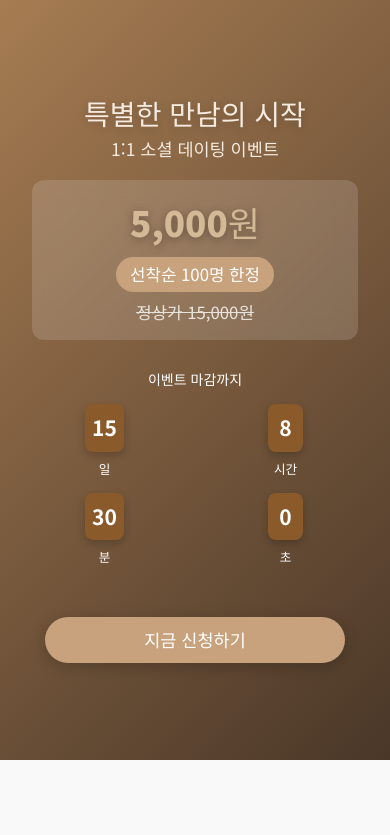
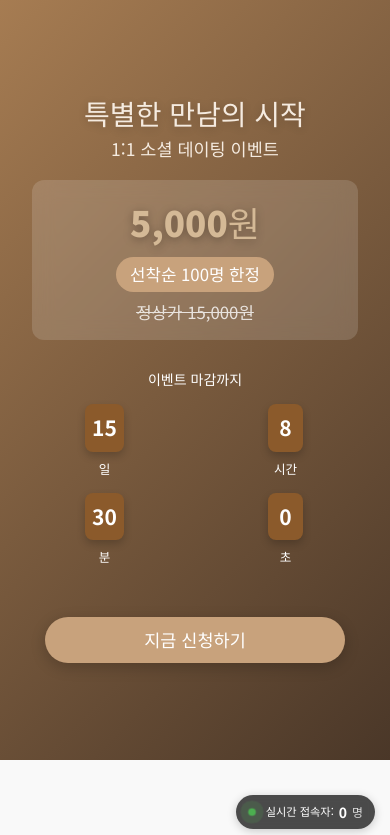
Before and after one commit to tangible-idea/SocialingTeaser, a Vue app: page / in a window 390 px wide. Shown: the top 835 px of the page. Built offline with nearby package versions, Linux system fonts and the light colour scheme; no server answers; the database is empty.

Commit message:
Add real-time visitor counter using Firebase

```diff
--- a/package.json
+++ b/package.json
@@ -10,6 +10,7 @@
   },
   "dependencies": {
     "@supabase/supabase-js": "^2.49.4",
+    "firebase": "^11.6.0",
     "vue": "^3.5.13"
   },
   "devDependencies": {
--- a/src/App.vue
+++ b/src/App.vue
@@ -5,6 +5,7 @@ import TestimonialsSection from './components/TestimonialsSection.vue';
 import RegistrationForm from './components/RegistrationForm.vue';
 import FooterSection from './components/FooterSection.vue';
 import DatingProfiles from './components/DatingProfiles.vue';
+import VisitorCounter from './components/VisitorCounter.vue';
 </script>
 
 <template>
@@ -15,6 +16,7 @@ import DatingProfiles from './components/DatingProfiles.vue';
     <TestimonialsSection />
     <RegistrationForm />
     <FooterSection />
+    <VisitorCounter />
   </div>
 </template>
 
--- /dev/null
+++ b/src/components/VisitorCounter.vue
@@ -0,0 +1,135 @@
+<script setup>
+import { ref, onMounted, onUnmounted } from 'vue';
+import { trackVisitors, subscribeToActiveVisitors } from '../firebase';
+
+const activeVisitors = ref(0);
+let unsubscribe = null;
+
+onMounted(() => {
+  // Firebase가 로드되었을 때 실행
+  try {
+    // 방문자 추적 시작
+    trackVisitors();
+
+    // 실시간 접속자 수 구독
+    subscribeToActiveVisitors((count) => {
+      activeVisitors.value = count;
+    });
+  } catch (error) {
+    console.error('Firebase 방문자 추적 초기화 오류:', error);
+  }
+});
+
+onUnmounted(() => {
+  // 구독 해제 (만약 함수가 반환되었다면)
+  if (unsubscribe) {
+    unsubscribe();
+  }
+});
+</script>
+
+<template>
+  <div class="visitor-counter">
+    <div class="counter-content">
+      <div class="pulse-dot"></div>
+      <div class="counter-text">
+        <span class="counter-label">실시간 접속자:</span>
+        <span class="counter-value">{{ activeVisitors }}</span>
+        <span class="counter-unit">명</span>
+      </div>
+    </div>
+  </div>
+</template>
+
+<style scoped>
+.visitor-counter {
+  position: fixed;
+  bottom: 20px;
+  right: 20px;
+  z-index: 1000;
+  background-color: rgba(0, 0, 0, 0.7);
+  color: white;
+  border-radius: 50px;
+  padding: 8px 16px;
+  font-size: 0.9rem;
+  display: flex;
+  align-items: center;
+  box-shadow: 0 2px 10px rgba(0, 0, 0, 0.2);
+  backdrop-filter: blur(5px);
+  transition: all 0.3s ease;
+}
+
+.visitor-counter:hover {
+  background-color: rgba(0, 0, 0, 0.8);
+  transform: translateY(-3px);
+  box-shadow: 0 4px 15px rgba(0, 0, 0, 0.3);
+}
+
+.counter-content {
+  display: flex;
+  align-items: center;
+  gap: 10px;
+}
+
+.pulse-dot {
+  width: 10px;
+  height: 10px;
+  background-color: #4CAF50;
+  border-radius: 50%;
+  position: relative;
+  animation: pulse 1.5s infinite;
+}
+
+@keyframes pulse {
+  0% {
+    transform: scale(0.8);
+    box-shadow: 0 0 0 0 rgba(76, 175, 80, 0.7);
+  }
+  70% {
+    transform: scale(1);
+    box-shadow: 0 0 0 10px rgba(76, 175, 80, 0);
+  }
+  100% {
+    transform: scale(0.8);
+    box-shadow: 0 0 0 0 rgba(76, 175, 80, 0);
+  }
+}
+
+.counter-text {
+  display: flex;
+  align-items: center;
+  gap: 5px;
+}
+
+.counter-label {
+  font-weight: 400;
+}
+
+.counter-value {
+  font-weight: 700;
+  font-size: 1.1rem;
+}
+
+.counter-unit {
+  font-size: 0.85rem;
+  opacity: 0.8;
+}
+
+@media (max-width: 768px) {
+  .visitor-counter {
+    bottom: 15px;
+    right: 15px;
+    padding: 6px 12px;
+    font-size: 0.8rem;
+  }
+
+  .pulse-dot {
+    width: 8px;
+    height: 8px;
+  }
+
+  .counter-value {
+    font-size: 1rem;
+  }
+}
+</style>
--- /dev/null
+++ b/src/firebase.js
@@ -0,0 +1,64 @@
+import { initializeApp } from 'firebase/app';
+import { getDatabase, ref, onValue, set, increment } from 'firebase/database';
+import { getAnalytics } from 'firebase/analytics';
+
+// Firebase 구성
+const firebaseConfig = {
+  apiKey: "AIzaSyDX4Rc4cI1wp30fB2lqkq18qhxR6J6U1to",
+  authDomain: "dating-8ad83.firebaseapp.com",
+  projectId: "dating-8ad83",
+  storageBucket: "dating-8ad83.firebasestorage.app",
+  messagingSenderId: "226998479560",
+  appId: "1:226998479560:web:df3a9d97b5aa49a31793fd",
+  measurementId: "G-W638MFBF0K",
+  databaseURL: "https://dating-8ad83-default-rtdb.firebaseio.com" // 꼭 필요합니다 - Realtime Database URL
+};
+
+// Firebase 초기화
+const app = initializeApp(firebaseConfig);
+const database = getDatabase(app);
+const analytics = getAnalytics(app);
+
+// 현재 접속자 관리 기능
+export const trackVisitors = () => {
+  // 사용자 ID 생성 또는 가져오기
+  let visitorId = localStorage.getItem('visitor_id');
+  if (!visitorId) {
+    visitorId = 'visitor_' + Date.now() + '_' + Math.random().toString(36).substr(2, 9);
+    localStorage.setItem('visitor_id', visitorId);
+  }
+
+  const visitorRef = ref(database, 'visitors/' + visitorId);
+  const connectedRef = ref(database, '.info/connected');
+
+  // 연결 상태 모니터링
+  onValue(connectedRef, (snap) => {
+    if (snap.val() === true) {
+      // 연결이 활성화되었을 때
+      set(visitorRef, {
+        online: true,
+        timestamp: new Date().toISOString()
+      });
+
+      // 연결이 종료될 때 상태 업데이트
+      set(visitorRef, { online: false }, { onDisconnect: true });
+    }
+  });
+
+  // 총 방문자 카운트 증가
+  const visitsCountRef = ref(database, 'stats/visits');
+  set(visitsCountRef, increment(1));
+};
+
+// 현재 접속자 수를 구독하는 함수
+export const subscribeToActiveVisitors = (callback) => {
+  const visitorsRef = ref(database, 'visitors');
+
+  onValue(visitorsRef, (snapshot) => {
+    const data = snapshot.val() || {};
+    const activeVisitors = Object.values(data).filter(visitor => visitor.online === true).length;
+    callback(activeVisitors);
+  });
+};
+
+export default { trackVisitors, subscribeToActiveVisitors };
```
Also changed, not shown: 2 other files (tests, documents, lock files or other folders).
